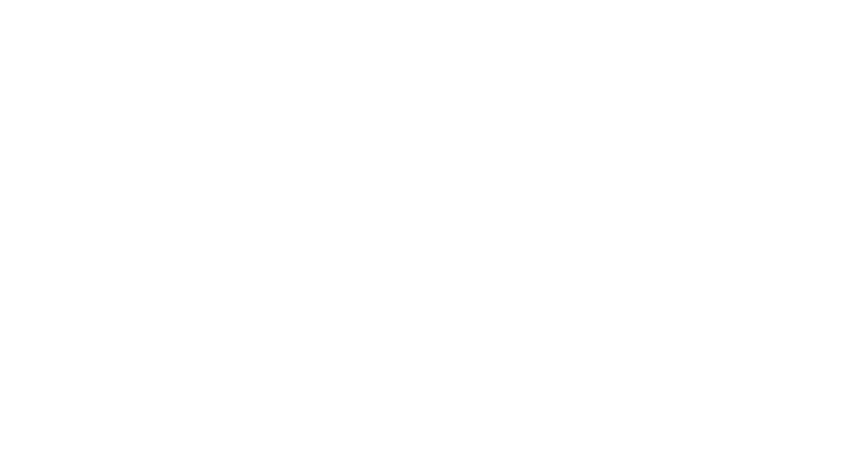
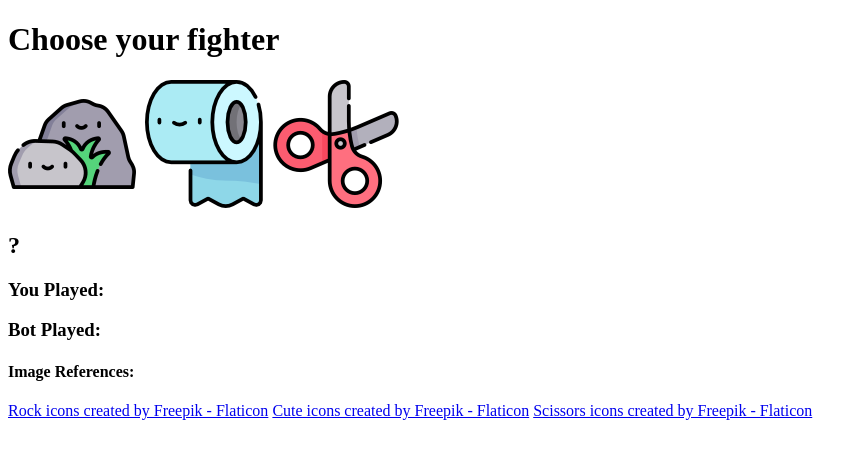
Before and after one commit to olivia497/rock-paper-scissors, a plain HTML site: page index.html in a window 1280 px wide. Shown: the whole page, without its empty margins (0-868 px from the left). Drawn offline with Linux system fonts and the light colour scheme.

Commit message:
images and play to show player or bot choice added

```diff
--- a/index.html
+++ b/index.html
@@ -8,6 +8,37 @@
 </head>
 <body>
 
+  <h1>Choose your fighter</h1>
+
+  <section class="iconPicker">
+    <img id="rock" src="images/rocks.png">
+    <img id="paper" src="images/toilet-paper.png">
+    <img id="scissors" src="images/scissors.png">
+  </section>
+
+  <h2 class="winLoseTie">?</h2>
+
+  <section class="placeToSeeChoice">
+    <section class="player">
+      <h3>You Played:</h3>
+      <span class="playerChoice"></span>
+    </section>
+    <section class="bot">
+      <h3>Bot Played:</h3>
+      <span class="botChoice"></span>
+    </section>
+  </section>
+
+  <footer>
+    <h4>Image References:</h4>
+    <section class="imageReferences">
+      <a href="https://www.flaticon.com/free-icons/rock" title="rock icons">Rock icons created by Freepik - Flaticon</a>
+
+      <a href="https://www.flaticon.com/free-icons/cute" title="cute icons">Cute icons created by Freepik - Flaticon</a>
+
+      <a href="https://www.flaticon.com/free-icons/scissors" title="scissors icons">Scissors icons created by Freepik - Flaticon</a>
+    </section>
+  </footer>
 
   <script type="text/javascript" src="main.js"></script>
 </body>
```
